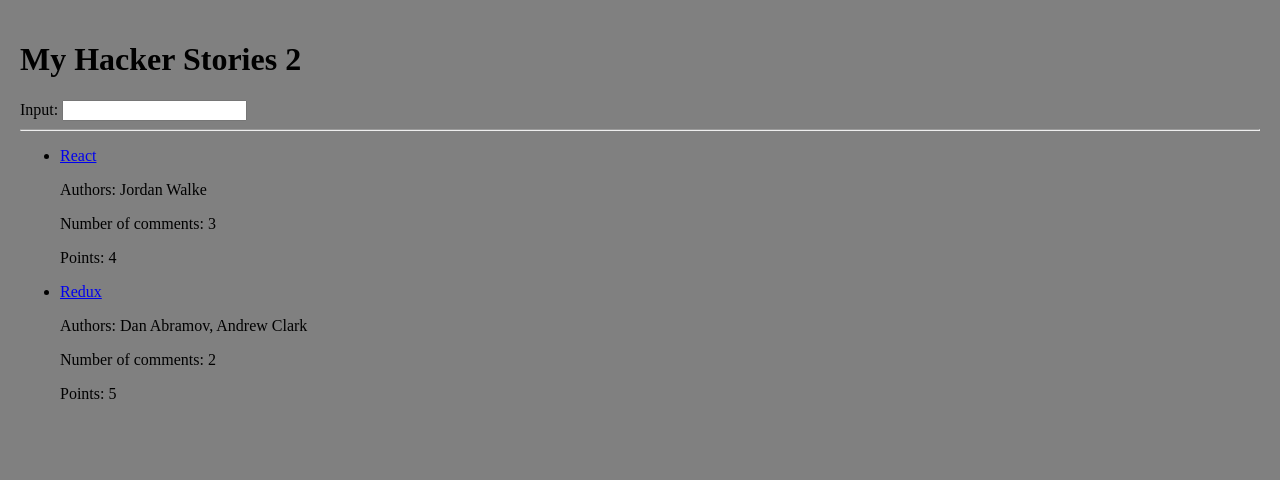
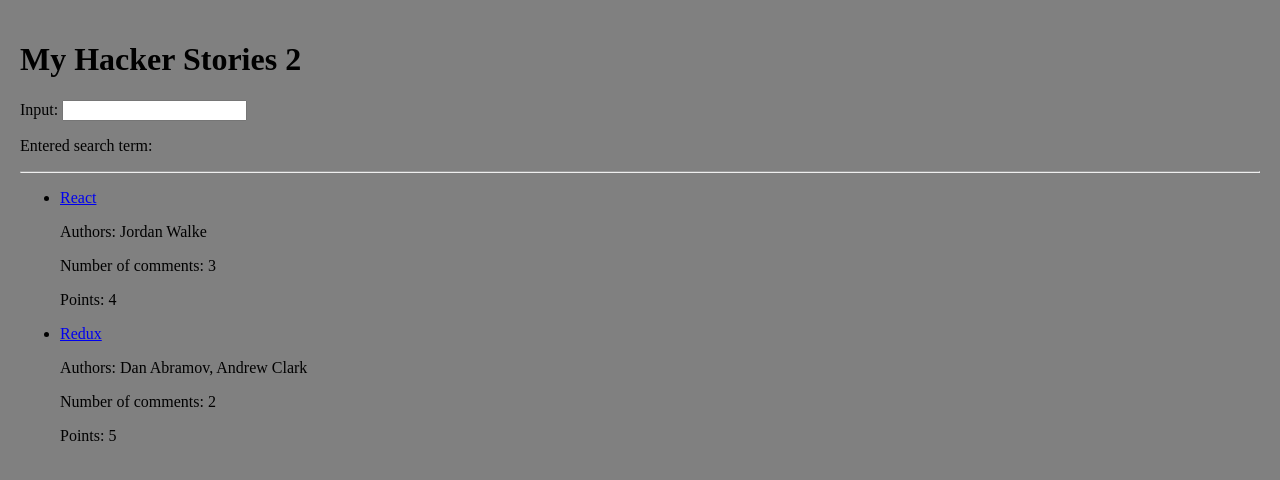
Before and after one commit to TomasNati/react, a React (Vite) app in the folder hacker-stories/: page / in a window 1280 px wide. Shown: the top 480 px of the page. Built offline with nearby package versions, Linux system fonts and the light colour scheme.

Commit message:
Más cambios del libro

```diff
--- a/hacker-stories/src/App.tsx
+++ b/hacker-stories/src/App.tsx
@@ -1,7 +1,56 @@
-import type { ChangeEvent , FocusEvent} from 'react'
+import { useState, type ChangeEvent , type FocusEvent} from 'react'
 import './App.css'
 
-const list = [
+interface Stories {
+  title: string;
+  url: string;
+  author: string;
+  num_comments: number;
+  points: number;
+  objectID: number;
+}
+
+const ItemList = ({item} : {item: Stories}) => {
+  console.log(`Item with ID ${item.objectID} renders`)
+  return (
+    <li>
+      <a href={item.url} target="_blank">{item.title}</a>
+      <p>Authors: {item.author}</p>
+      <p>Number of comments: {item.num_comments}</p>
+      <p>Points: {item.points}</p>
+  </li>
+  )
+}
+
+const List = ({list} : {list: Stories[]}) =>  {
+  console.log('List renders')
+  return list.map((item) => <ItemList key={item.objectID} item={item} /> )
+}
+
+const Search = () => {
+  const [searchTerm, setSearchTerm] = useState("")
+
+  const onChangeHandler = (event: ChangeEvent<HTMLInputElement>) => {
+    setSearchTerm(event.target.value)
+  }
+
+  const onBlurHandler = (event: FocusEvent<HTMLInputElement>) => {
+    console.log(event)
+  }
+
+  console.log('Search renders')
+
+  return (
+    <>
+      <label htmlFor="sample">Input: </label>
+      <input type="text" id="sample" onChange={onChangeHandler} onBlur={onBlurHandler}/>
+      <p>Entered search term: {searchTerm}</p>
+    </>
+  )
+}
+
+const App = () =>  {
+  const stories: Stories[] =  [
     {
       title: 'React',
       url: 'http://reactjs.org/',
@@ -20,44 +69,18 @@
     }
   ]
 
-const List = () =>  (
-  list.map(({title, url, author, num_comments, points, objectID}) => (
-    <li key={objectID}>
-    <a href={url} target="_blank">{title}</a>
-    <p>Authors: {author}</p>
-    <p>Number of comments: {num_comments}</p>
-    <p>Points: {points}</p>
-    </li>
-  ))
-)
-
-const Search = () => {
-
-  const onClickHandler = (event: ChangeEvent<HTMLInputElement>) => {
-    console.log(event.target.value)
-  }
-
-  const onBlurHandler = (event: FocusEvent<HTMLInputElement>) => {
-    console.log(event)
-  }
+  console.log('App renders')
 
   return (
-    <>
-      <label htmlFor="sample">Input: </label>
-      <input type="text" id="sample" onChange={onClickHandler} onBlur={onBlurHandler}/>
-    </>
-  )
-}
-
-const App = () =>  (
     <div className="app-container">
       <h1>My Hacker Stories 2</h1>
         <Search />
       <hr />
       <ul>
-      <List />
+        <List list={stories} />
       </ul>
     </div>
   )
+}
 
 export default App
```
Lines whose indentation alone changed are shown as unchanged.
